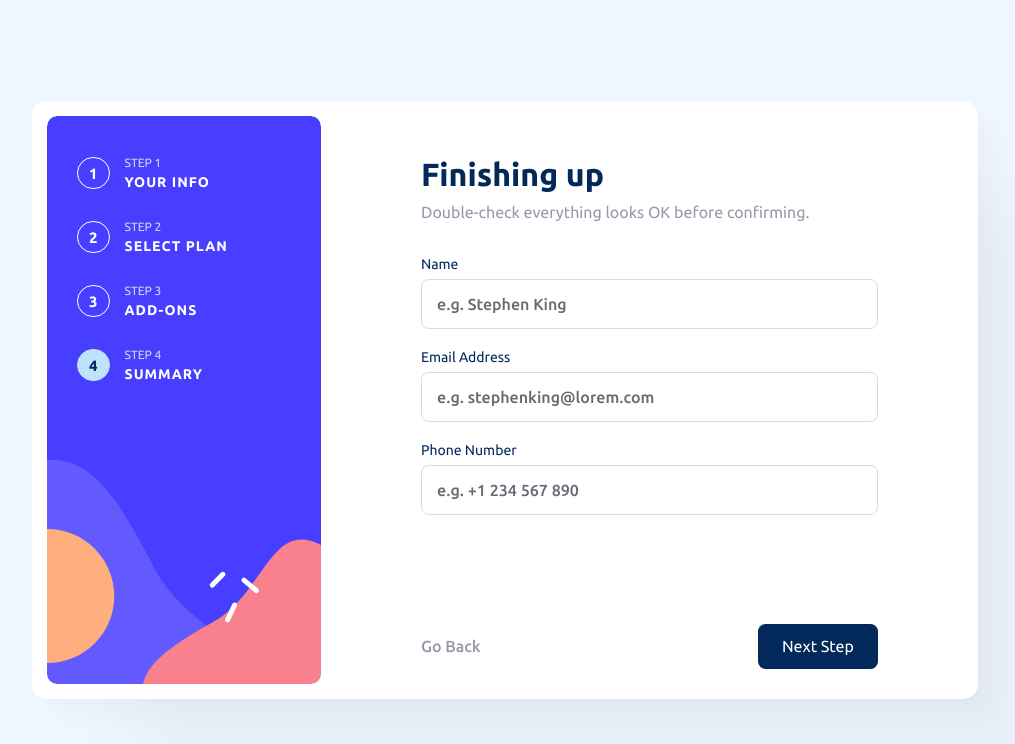
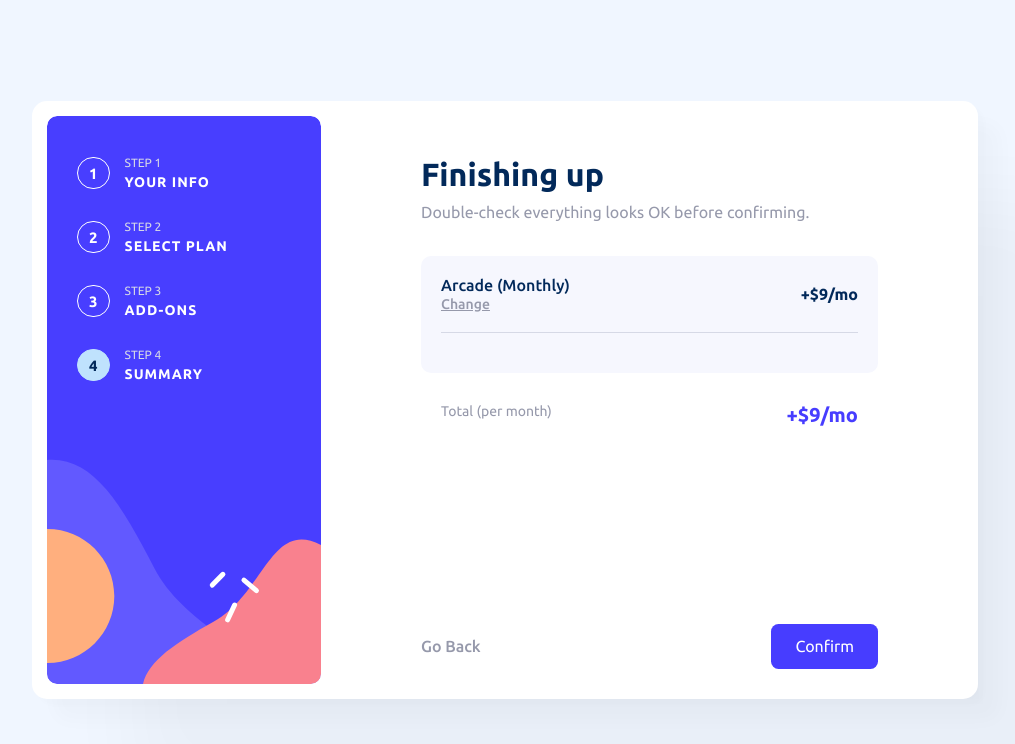
Before and after one commit to Salah1221/multi_step_form, a React (Vite) app: page /summary in a window 1280 px wide. Shown: the top 744 px of the page, without its empty margins (135-1150 px from the left). Built offline with nearby package versions, Linux system fonts and the light colour scheme.

Commit message:
Finished the summary page

```diff
--- a/src/Addons.jsx
+++ b/src/Addons.jsx
@@ -1,4 +1,4 @@
-const Addons = ({ addons, setAddons }) => {
+const Addons = ({ addons, setAddons, isMonthly }) => {
   const handleClick = (e, key) => {
     let aux = addons;
     aux[key] = !aux[key];
@@ -14,6 +14,7 @@ const Addons = ({ addons, setAddons }) => {
           name=""
           id="online-service"
           onClick={(e) => handleClick(e, 0)}
+          defaultChecked={addons[0]}
         />
         <label className="option" htmlFor="online-service">
           <div className="custom-checkbox-container">
@@ -25,7 +26,7 @@ const Addons = ({ addons, setAddons }) => {
               <div className="sub-title">Access to multiplayer games</div>
             </div>
           </div>
-          <div className="addon-price">+$10/yr</div>
+          <div className="addon-price">+$1{isMonthly ? "/mo" : "0/yr"}</div>
         </label>
       </div>
       <div className="add-on">
@@ -35,6 +36,7 @@ const Addons = ({ addons, setAddons }) => {
           name=""
           id="larger-storage"
           onClick={(e) => handleClick(e, 1)}
+          defaultChecked={addons[1]}
         />
         <label className="option" htmlFor="larger-storage">
           <div className="custom-checkbox-container">
@@ -46,7 +48,7 @@ const Addons = ({ addons, setAddons }) => {
               <div className="sub-title">Extra 1TB of cloud save</div>
             </div>
           </div>
-          <div className="addon-price">+$20/yr</div>
+          <div className="addon-price">+$2{isMonthly ? "/mo" : "0/yr"}</div>
         </label>
       </div>
       <div className="add-on">
@@ -56,6 +58,7 @@ const Addons = ({ addons, setAddons }) => {
           name=""
           id="custom-profile"
           onClick={(e) => handleClick(e, 2)}
+          defaultChecked={addons[2]}
         />
         <label className="option" htmlFor="custom-profile">
           <div className="custom-checkbox-container">
@@ -67,7 +70,7 @@ const Addons = ({ addons, setAddons }) => {
               <div className="sub-title">Custom theme on your profile</div>
             </div>
           </div>
-          <div className="addon-price">+$20/yr</div>
+          <div className="addon-price">+$2{isMonthly ? "/mo" : "0/yr"}</div>
         </label>
       </div>
     </div>
--- a/src/App.jsx
+++ b/src/App.jsx
@@ -4,9 +4,10 @@ import Addons from "./Addons";
 import Info from "./Info";
 import Plan from "./Plan";
 import Sidebar from "./Sidebar";
+import Summary from "./Summary";
 
 function App() {
-  const paths = ["/", "/plan", "/addons", "/summary"];
+  const paths = ["/", "/plan", "/addons", "/summary", "/thanks"];
   const [index, setIndex] = useState(paths.indexOf(window.location.pathname));
   const heading = [
     {
@@ -24,6 +25,10 @@ function App() {
     {
       header: "Finishing up",
       subhead: "Double-check everything looks OK before confirming.",
+    },
+    {
+      header: "",
+      subhead: "",
     },
   ];
   const [isMonthly, setIsMonthly] = useState(true);
@@ -51,13 +56,32 @@ function App() {
           />
           <Route
             path="/addons"
-            element={<Addons addons={addons} setAddons={setAddons} />}
+            element={
+              <Addons
+                addons={addons}
+                setAddons={setAddons}
+                isMonthly={isMonthly}
+              />
+            }
           />
-          <Route path="/summary" element={<Info />} />
+          <Route
+            path="/summary"
+            element={
+              <Summary
+                setIndex={setIndex}
+                addons={addons}
+                plan={plan}
+                isMonthly={isMonthly}
+              />
+            }
+          />
+          <Route path="/thanks" element={<Info />} />
         </Routes>
         <div className="nav-btns">
           <a className={`back ${index ? "" : "inactive"}`}>Go Back</a>
-          <a className="next">Next Step</a>
+          <a className={`next${index === 3 ? " confirm" : ""}`}>
+            {index !== 3 ? "Next Step" : "Confirm"}
+          </a>
         </div>
       </div>
     </div>
--- a/src/Info.jsx
+++ b/src/Info.jsx
@@ -2,22 +2,22 @@ const Info = () => {
   return (
     <div className="personal-info">
       <form action="">
-        <label htmlFor="name" id="name">
-          Name
-        </label>
+        <div>
+          <label htmlFor="name">Name</label>
           <input type="text" id="name" placeholder="e.g. Stephen King" />
-        <label htmlFor="email" id="email">
-          Email Address
-        </label>
+        </div>
+        <div>
+          <label htmlFor="email">Email Address</label>
           <input
             type="text"
             id="email"
             placeholder="e.g. stephenking@lorem.com"
           />
-        <label htmlFor="number" id="number">
-          Phone Number
-        </label>
+        </div>
+        <div>
+          <label htmlFor="number">Phone Number</label>
           <input type="text" id="number" placeholder="e.g. +1 234 567 890" />
+        </div>
       </form>
     </div>
   );
--- a/src/Sidebar.jsx
+++ b/src/Sidebar.jsx
@@ -3,7 +3,6 @@ import { Link } from "react-router-dom";
 const Sidebar = ({ index, setIndex }) => {
   const stepName = ["Your Info", "Select Plan", "Add-ons", "Summary"];
   const paths = ["/", "/plan", "/addons", "/summary"];
-  const handleClick = (i) => setIndex(i);
 
   return (
     <div className="sidebar">
@@ -11,7 +10,8 @@ const Sidebar = ({ index, setIndex }) => {
         <Link
           to={paths[i]}
           className={index === i ? "active" : ""}
-          onClick={() => handleClick(i)}
+          onClick={() => setIndex(i)}
+          key={i}
         >
           <div className="nb">{i + 1}</div>
           <div className="text">
--- /dev/null
+++ b/src/Summary.jsx
@@ -0,0 +1,74 @@
+import { Link } from "react-router-dom";
+
+const Summary = ({ setIndex, addons, plan, isMonthly }) => {
+  const plans = [
+    {
+      name: "Arcade",
+      price: 9,
+    },
+    {
+      name: "Advanced",
+      price: 12,
+    },
+    {
+      name: "Pro",
+      price: 15,
+    },
+  ];
+  const addonsInfo = [
+    {
+      name: "Online service",
+      price: 1,
+    },
+    {
+      name: "Larger Storage",
+      price: 2,
+    },
+    {
+      name: "Customizable profile",
+      price: 2,
+    },
+  ];
+
+  return (
+    <div className="summary">
+      <div className="cart">
+        <div className="plan-container">
+          <div className="name">
+            <div>
+              {plans[plan].name} ({isMonthly ? "Monthly" : "Yearly"})
+            </div>
+            <Link to="/plan" onClick={() => setIndex(1)}>
+              Change
+            </Link>
+          </div>
+          <div className="plan-price">{`+$${plans[plan].price}${
+            isMonthly ? "/mo" : "0/yr"
+          }`}</div>
+        </div>
+        <div className="addons">
+          {addons.map((addon, i) => {
+            if (addon)
+              return (
+                <div className="addon" key={i}>
+                  <div className="addon-name">{addonsInfo[i].name}</div>
+                  <div>{`+$${addonsInfo[i].price}${
+                    isMonthly ? "/mo" : "0/yr"
+                  }`}</div>
+                </div>
+              );
+          })}
+        </div>
+      </div>
+      <div className="total">
+        <div>Total (per {isMonthly ? "month" : "year"})</div>
+        <div>
+          +${plans[plan].price + 1 * addons[0] + 2 * addons[1] + 2 * addons[2]}
+          {isMonthly ? "/mo" : "0/yr"}
+        </div>
+      </div>
+    </div>
+  );
+};
+
+export default Summary;
--- a/src/index.css
+++ b/src/index.css
@@ -8,7 +8,7 @@
   --light-gray: hsl(229, 24%, 87%);
   --magnolia: hsl(217, 100%, 97%);
   --alabaster: hsl(228, 100%, 99%);
-  --hover-color: #f8f9fe;
+  --hover-color: hsl(230, 75%, 98%);
 }
 
 *,
@@ -27,6 +27,7 @@ button,
 label {
   font: inherit;
   display: block;
+  color: var(--marin-blue);
 }
 
 input:not(.checkbox) {
@@ -178,6 +179,10 @@ h1 {
   cursor: pointer;
 }
 
+.confirm {
+  background-color: var(--purplish-blue);
+}
+
 .back {
   color: var(--cool-gray);
   font-weight: 500;
@@ -197,6 +202,10 @@ h1 {
 
 .next:hover {
   background-color: #174a8a;
+}
+
+.confirm:hover {
+  background-color: hsl(243 100% 62% / 0.7);
 }
 
 .cards {
@@ -370,6 +379,77 @@ h1 {
   color: var(--purplish-blue);
 }
 
+.summary .cart {
+  background-color: var(--hover-color);
+  padding: 20px;
+  border-radius: 10px;
+  margin-bottom: 10px;
+}
+
+.summary .plan-container {
+  display: flex;
+  align-items: center;
+  justify-content: space-between;
+  border-bottom: 1px solid var(--light-gray);
+  padding-bottom: 20px;
+  margin-bottom: 20px;
+}
+
+.plan-container .name div {
+  font-weight: 500;
+  color: var(--marin-blue);
+}
+
+.plan-container .name a {
+  display: inline-block;
+  font-size: 14px;
+  text-decoration: underline;
+  color: var(--cool-gray);
+  transition: color 0.3s;
+  font-weight: 500;
+}
+
+.plan-container .name a:hover {
+  color: var(--purplish-blue);
+}
+
+.plan-price {
+  color: var(--marin-blue);
+  font-weight: 700;
+}
+
+.addon:not(:last-child) {
+  margin-bottom: 20px;
+}
+
+.addon {
+  display: flex;
+  justify-content: space-between;
+  font-size: 14px;
+  color: var(--marin-blue);
+}
+
+.addon-name {
+  color: var(--cool-gray);
+}
+
+.total {
+  display: flex;
+  justify-content: space-between;
+  padding: 20px;
+}
+
+.total :first-child {
+  font-size: 14px;
+  color: var(--cool-gray);
+}
+
+.total :last-child {
+  font-size: 20px;
+  font-weight: 700;
+  color: var(--purplish-blue);
+}
+
 @media (max-width: 950px) {
   .App {
     padding: 0;
```
Lines whose indentation alone changed are shown as unchanged.
